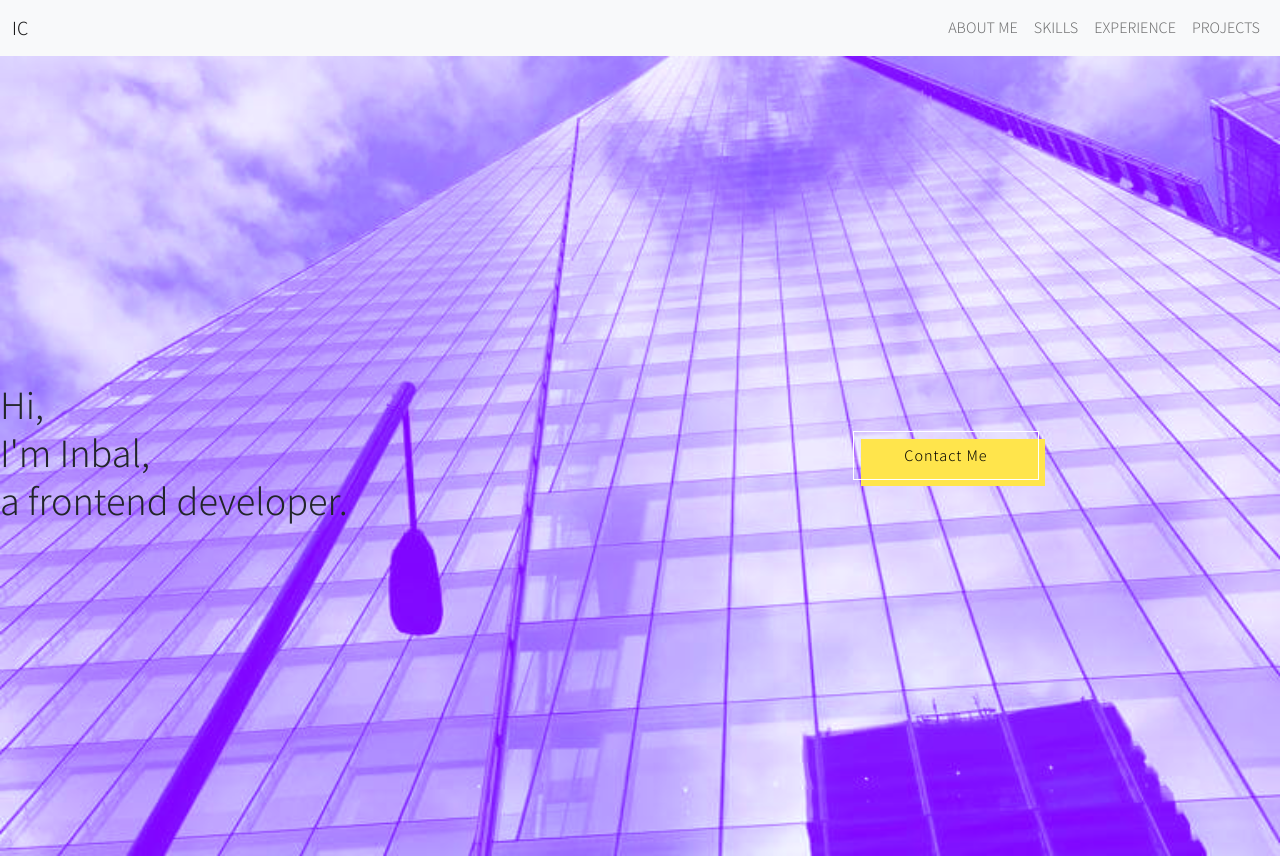
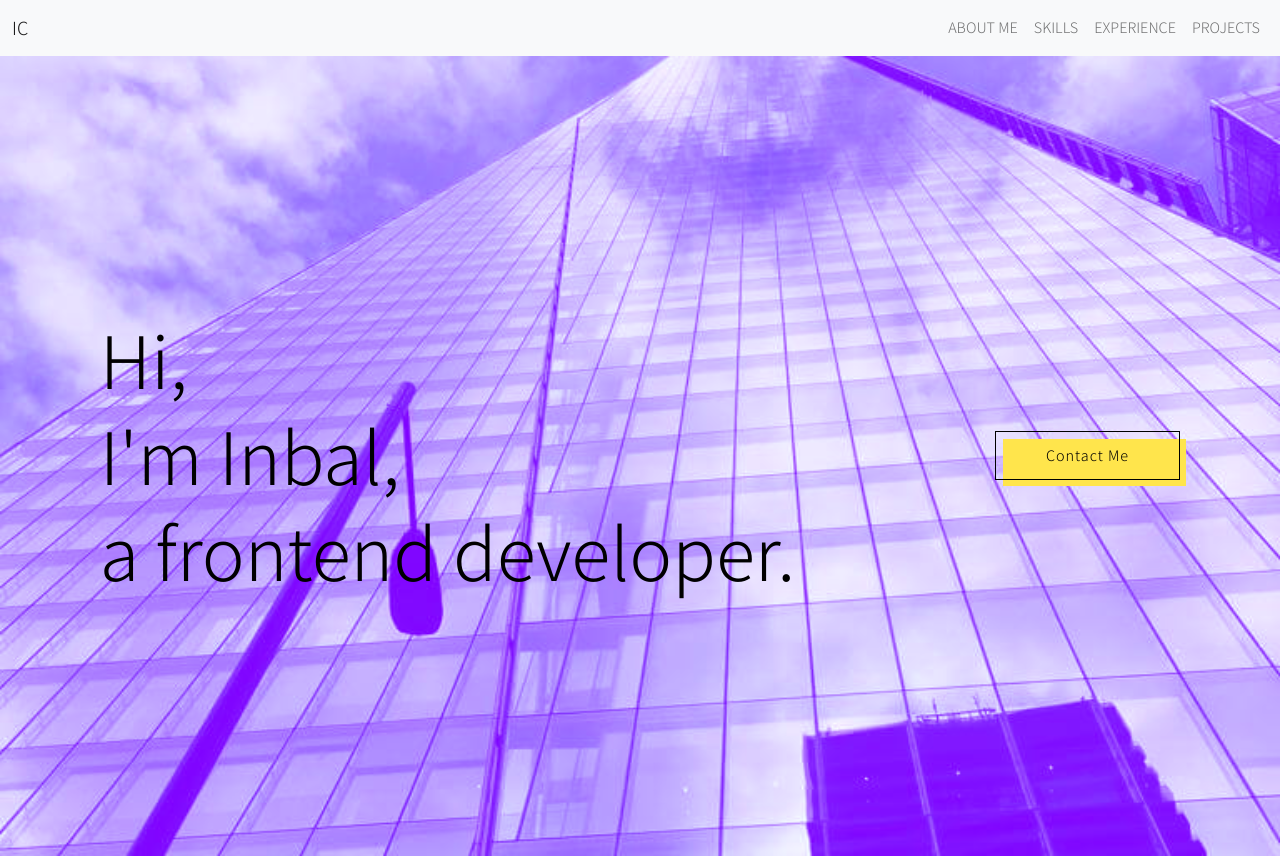
Before and after one commit to inbalchen/inbalchen, a plain HTML site: page index.html in a window 1280 px wide. Shown: the top 856 px of the page. Drawn offline with nearby package versions, Linux system fonts and the light colour scheme.

Commit message:
intro - added left + right pane

```diff
--- a/index.html
+++ b/index.html
@@ -64,13 +64,13 @@
             </nav>
         </div>
         <div class="intro__container">
-            <div class="col col-12 col-sm-12 col-md-7 col-lg-8">
-                <h1 class="text__dec" data-aos="fade-right" data-aos-duration="1500">
+            <div class="intro__container-left-pane">
+                <h1 data-aos="fade-right" data-aos-duration="1500">
                     Hi,  <br /> I'm Inbal,<br /> a frontend developer.
                 </h1>
             </div>
-            <div class="col col-12 col-sm-12 col-md-5 col-lg-4 text__align">
-                <a href="mailto:inbalchenz@gmail.com" class="button-52" role="button" data-aos="zoom-in">Contact Me</a>
+            <div class="intro__container-right-pane">
+                <a href="mailto:inbalchenz@gmail.com" class="button-51" role="button" data-aos="zoom-in">Contact Me</a>
             </div>
         </div>
 
```
